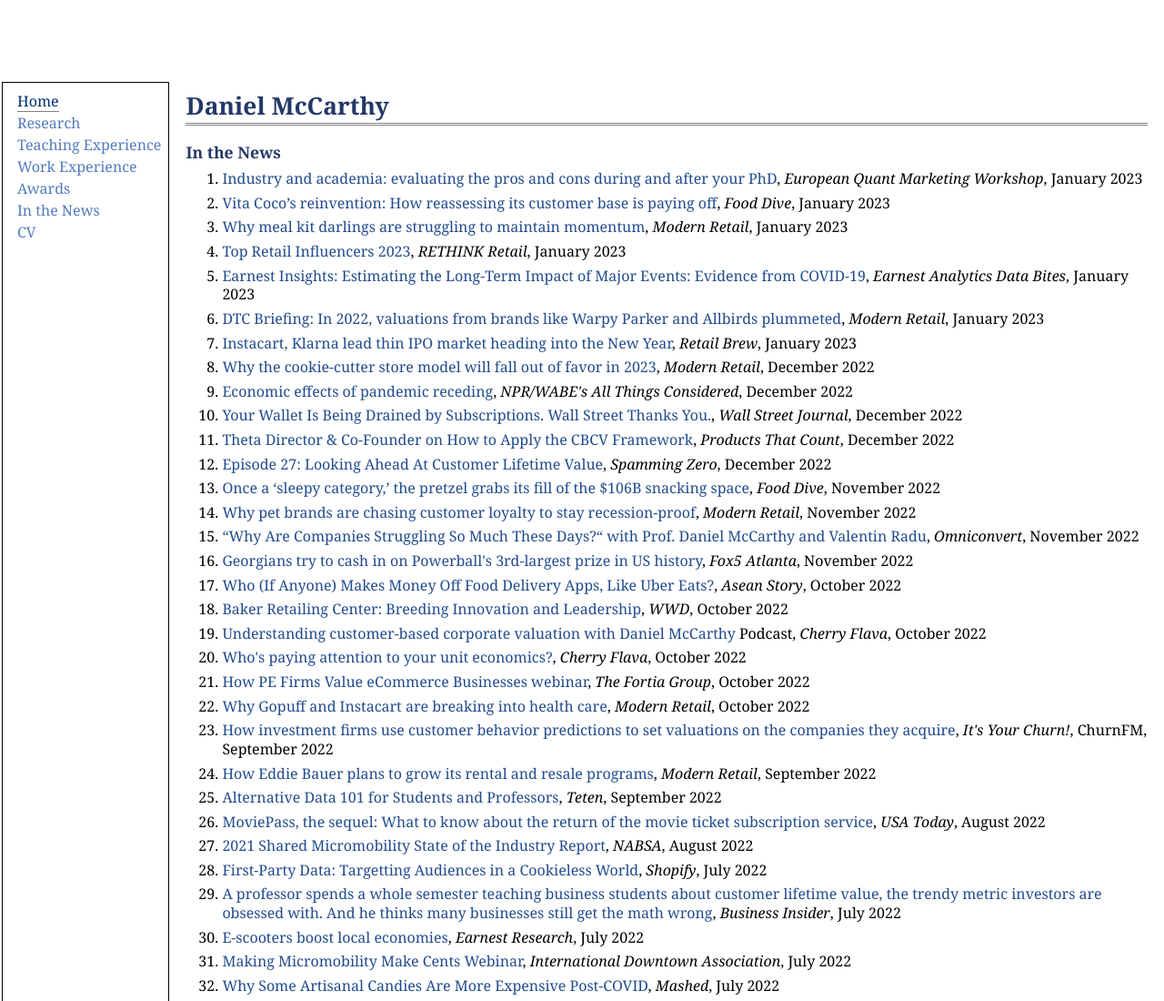
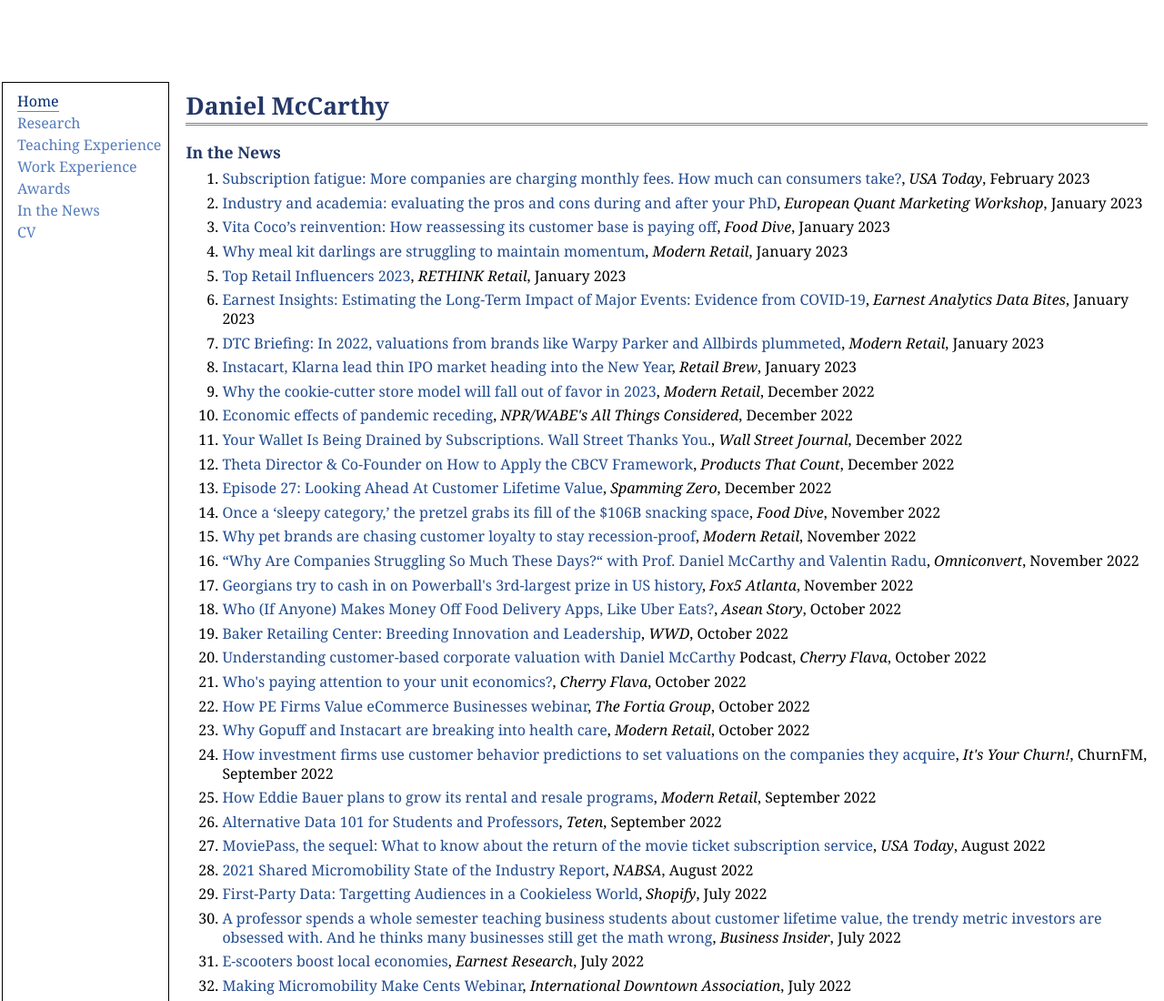
Before and after one commit to danielmc999/danielmc999.github.io, a plain HTML site: page news.html in a window 1280 px wide. Shown: the top 1100 px of the page at 91% size. Drawn offline with Linux system fonts and the light colour scheme.

Commit message:
Update news.html

```diff
--- a/news.html
+++ b/news.html
@@ -33,6 +33,8 @@
 </div>
 <h3>In the News</h3>
 <ol>
+
+<li><p><a href="https://www.usatoday.com/story/money/2023/02/22/monthy-subscription-fees-tiring-out-consumers/11313797002/">Subscription fatigue: More companies are charging monthly fees. How much can consumers take?</a>, <i>USA Today</i>, February 2023</p>
 
 <li><p><a href="https://www.hhs.se/en/about-us/calendar/cfr-events/2023/european-quant-marketing-workshop/">Industry and academia: evaluating the pros and cons during and after your PhD</a>, <i>European Quant Marketing Workshop</i>, January 2023</p>
 
```
